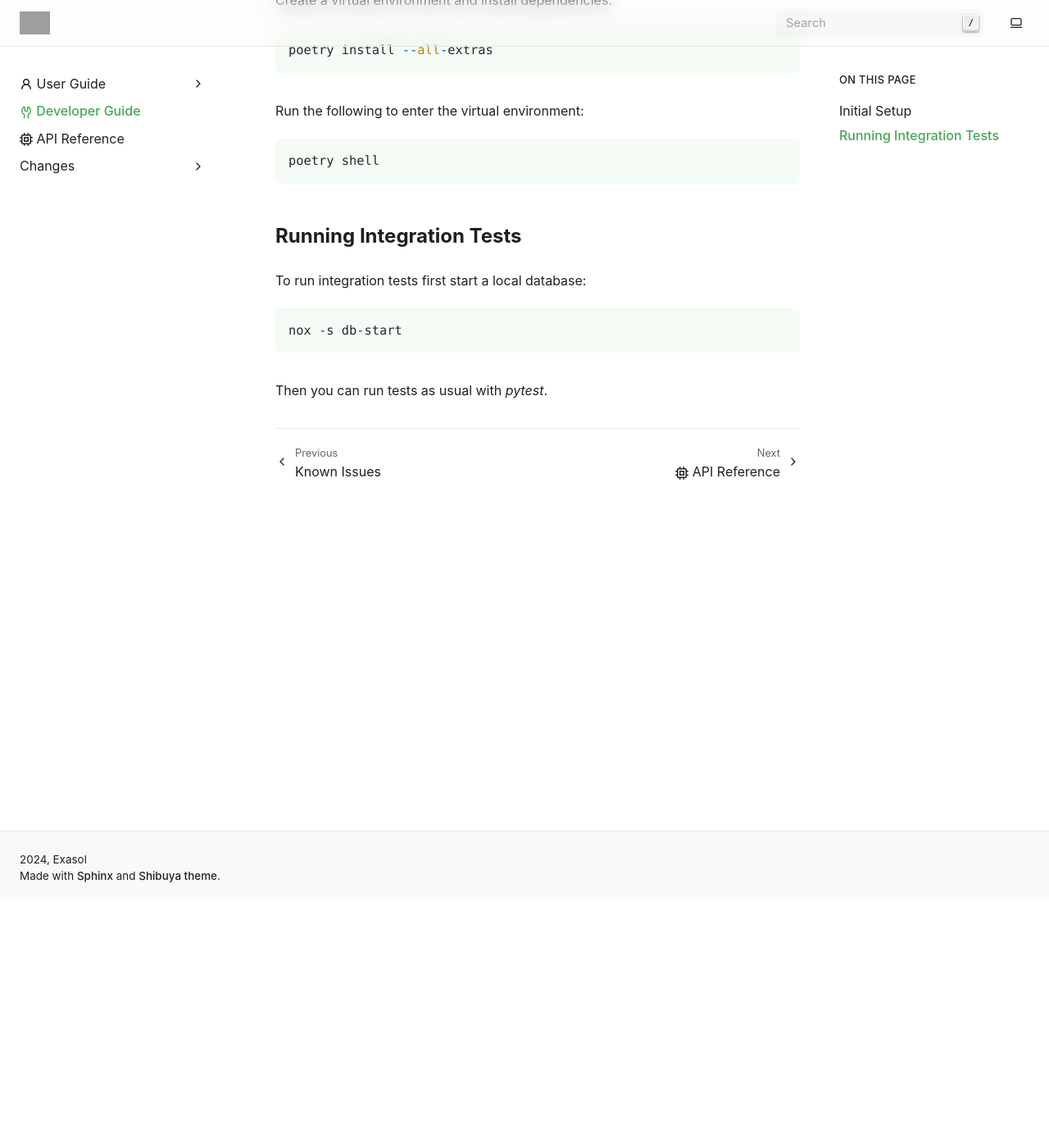
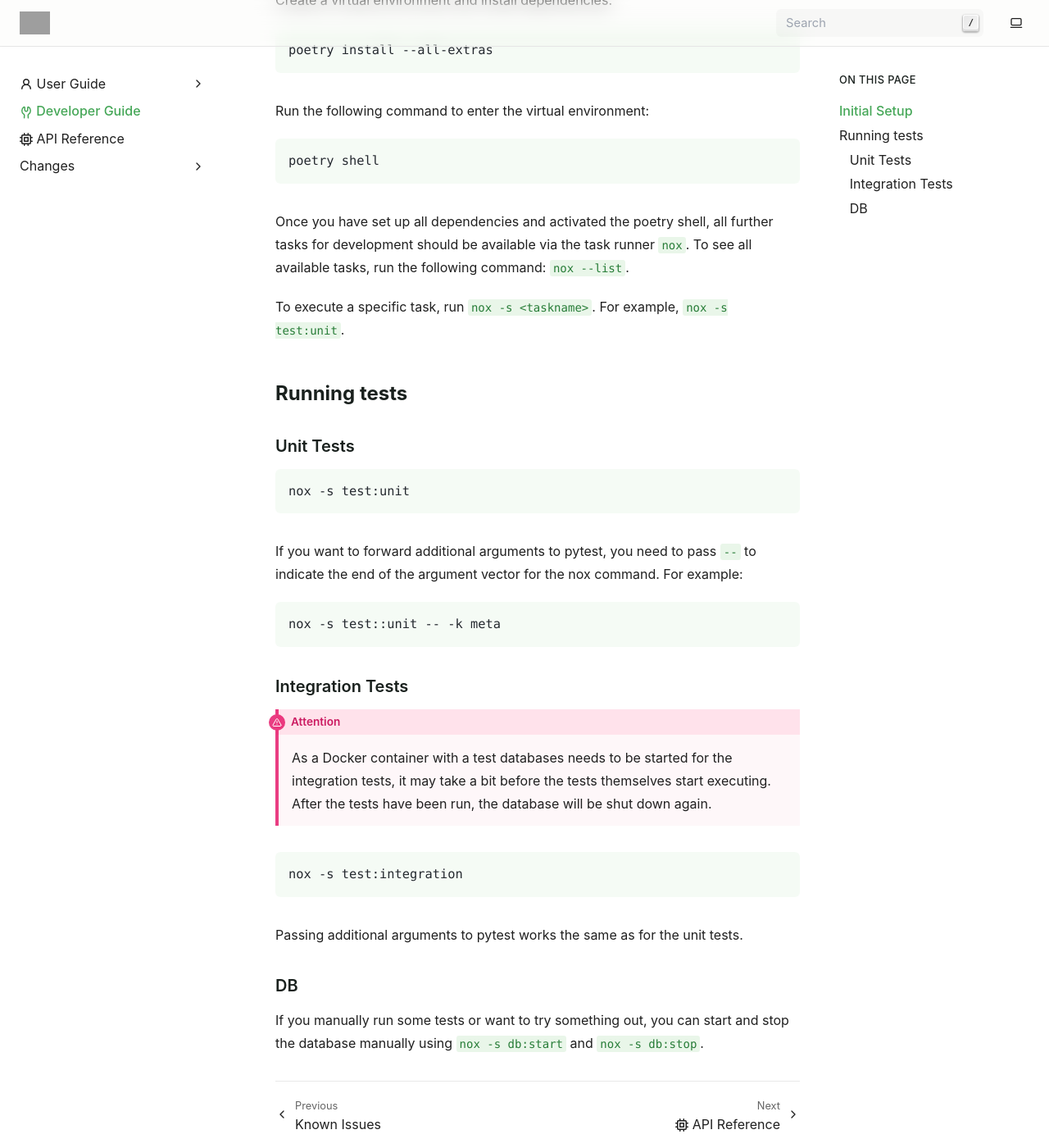
Before and after one commit to exasol/pyexasol, a Sphinx documentation site: the page built from doc/developer_guide.rst, in a window 1280 px wide and 1400 px high, scrolled down 307 px. Shown: the whole window at 82% size. Built offline with Sphinx 7.4.7, drawn with Linux system fonts in a browser that asks for light colours; pages that are not in the unit, such as notebooks, are missing from menus; grey boxes are pictures that could not be loaded.

Commit message:
Update the developer documentation

```diff
--- a/doc/developer_guide.rst
+++ b/doc/developer_guide.rst
@@ -3,24 +3,56 @@
 :octicon:`tools` Developer Guide
 ================================
 
-This guide explains how to develop `pyexasol` and run tests.
+This guide explains how to develop ``pyexasol`` and run tests.
 
 Initial Setup
 +++++++++++++
 
-Create a virtual environment and install dependencies::
+Create a virtual environment and install dependencies:
 
-  poetry install --all-extras
+.. code-block:: shell
 
-Run the following to enter the virtual environment::
+    poetry install --all-extras
 
-  poetry shell
+Run the following command to enter the virtual environment:
 
-Running Integration Tests
-+++++++++++++++++++++++++
+.. code-block:: shell
 
-To run integration tests first start a local database::
+    poetry shell
 
-  nox -s db-start
+Once you have set up all dependencies and activated the poetry shell, all further tasks for development should be available via the task runner ``nox``. To see all available tasks, run the following command: ``nox --list``.
 
-Then you can run tests as usual with `pytest`.
+To execute a specific task, run ``nox -s <taskname>``. For example, ``nox -s test:unit``.
+
+Running tests
+++++++++++++++
+
+Unit Tests
+----------
+
+.. code-block:: shell
+
+    nox -s test:unit
+
+If you want to forward additional arguments to pytest, you need to pass ``--`` to indicate the end of the argument vector for the nox command. For example:
+
+.. code-block:: shell
+
+   nox -s test::unit -- -k meta
+
+Integration Tests
+-----------------
+
+.. attention::
+
+   As a Docker container with a test databases needs to be started for the integration tests, it may take a bit before the tests themselves start executing. After the tests have been run, the database will be shut down again.
+
+.. code-block:: shell
+
+    nox -s test:integration
+
+Passing additional arguments to pytest works the same as for the unit tests.
+
+DB
+--
+If you manually run some tests or want to try something out, you can start and stop the database manually using ``nox -s db:start`` and ``nox -s db:stop``.
```
